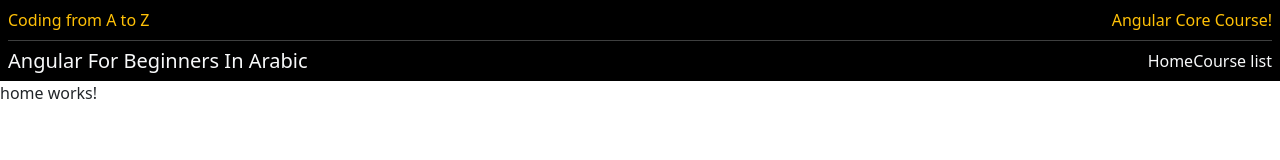
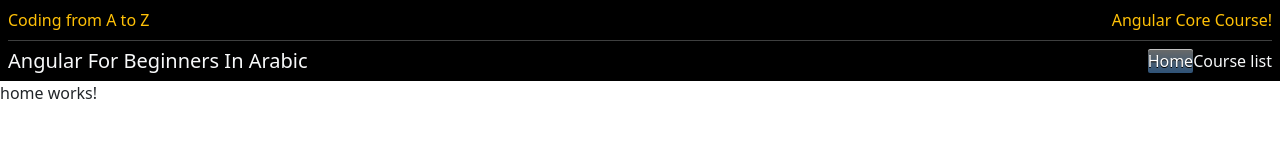
Before and after one commit to ammarnas/future_code, an Angular app: page /home in a window 1280 px wide. Shown: the top 160 px of the page. Built offline with nearby package versions, Linux system fonts and the light colour scheme.

Commit message:
#32 add routerLinkActive

```diff
--- a/src/app/header/header.component.html
+++ b/src/app/header/header.component.html
@@ -9,13 +9,13 @@
     <nav>
       <ul class="d-flex p-0 m-0">
         <li class="d-flex">
-          <a class="nav-link d-flex p-0" routerLink="home">
+          <a class="nav-link d-flex p-0" routerLink="home" routerLinkActive="active">
             <span class="nav-link-inner">Home</span>
           </a>
         </li>
         <li class="d-flex">
           <a class="nav-link d-flex p-0">
-            <span class="nav-link-inner" routerLink="course-list">Course list</span>
+            <span class="nav-link-inner" routerLink="course-list" routerLinkActive="active">Course list</span>
           </a>
         </li>
       </ul>
--- a/src/app/header/header.component.scss
+++ b/src/app/header/header.component.scss
@@ -1,12 +1,19 @@
 .channel-name {
   background-color: #000;
 }
+@mixin activeLink() {
+  border-radius: 2px;
+  box-shadow: inset 0 1px 0 0 #c2c2c2;
+  background: #bdbdfa linear-gradient(to bottom, #686969 5%, #2f5378 100%);
+  color: #fff;
+  text-shadow: 0 1px 0 #000;
+  box-sizing: border-box;
+}
 .active {
-  background: rgb(39, 39, 39);
-  border-radius: 2px;
+  @include activeLink();
 }
 .nav-link:hover {
-  background: rgb(39, 39, 39);
+  @include activeLink();
 }
 .header {
   background-color: #000;
```
